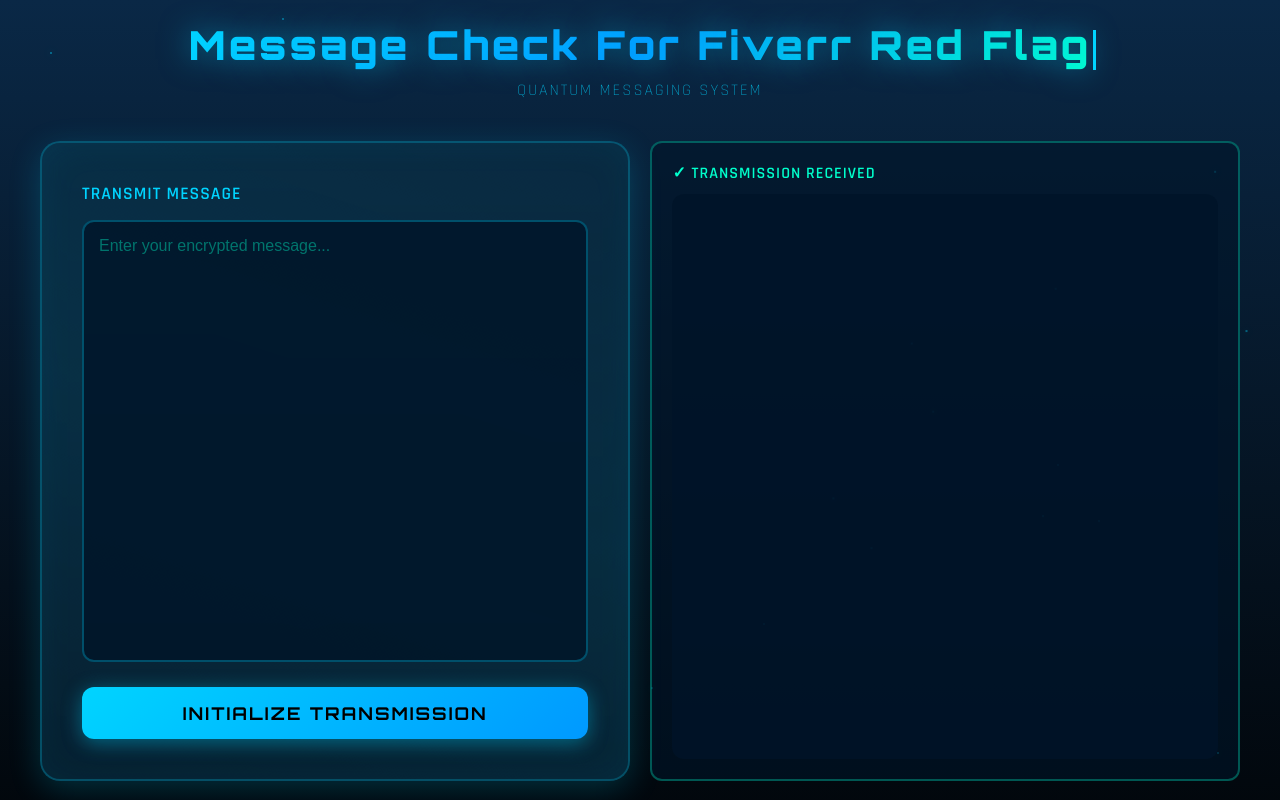
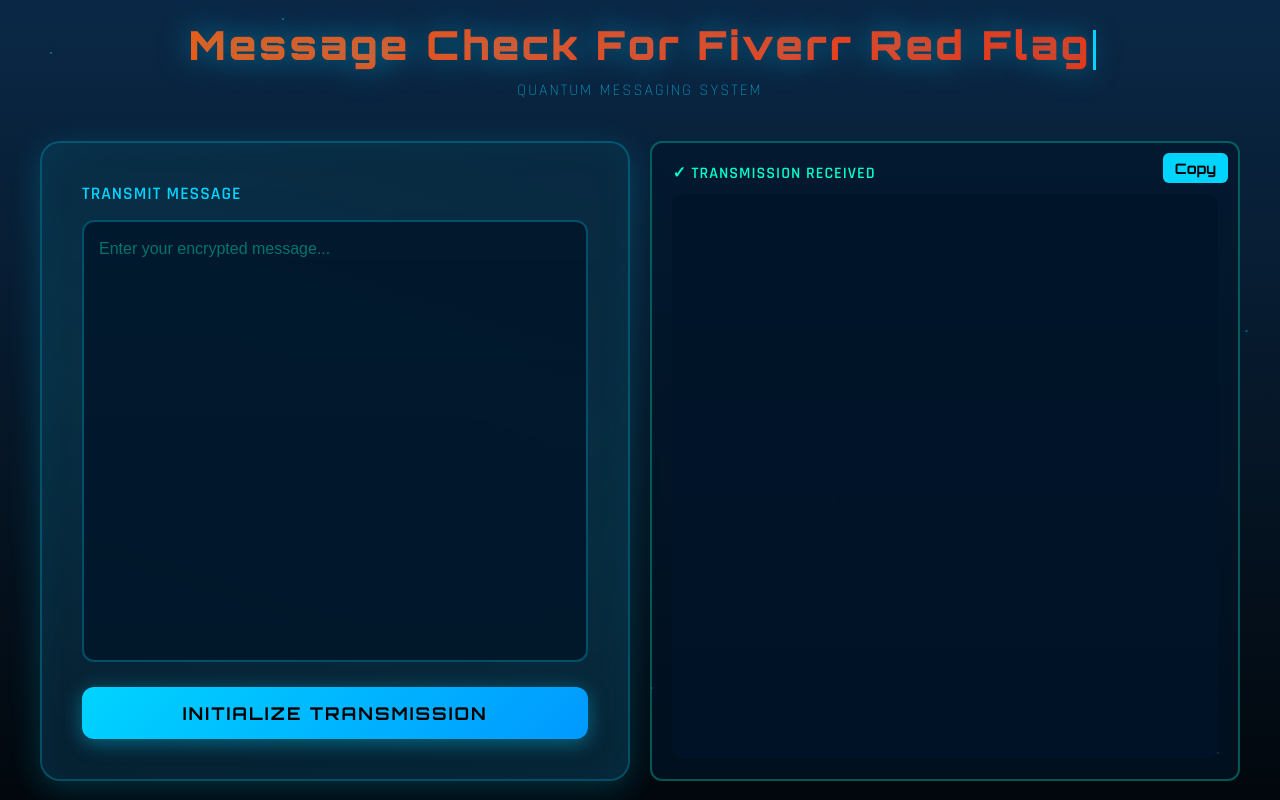
Before and after one commit to anayet71/Fiver-Message-Checker-a, a plain HTML site: page index.html in a window 1280 px wide. Shown: the top 800 px of the page. Drawn offline with Linux system fonts and the light colour scheme.

Commit message:
added copy button

```diff
--- a/index.html
+++ b/index.html
@@ -45,7 +45,7 @@
         font-family: 'Orbitron', sans-serif;
         font-size: 2.5rem;
         font-weight: 900;
-        background: linear-gradient(135deg, #00d4ff, #0099ff, #00ffcc);
+        background: linear-gradient(135deg, #ff5100, #f34317, #ff2600);
         -webkit-background-clip: text;
         -webkit-text-fill-color: transparent;
         background-clip: text;
@@ -156,6 +156,8 @@
         resize: none;
         transition: all 0.3s ease;
         outline: none;
+        font-weight: 500;
+        line-height: 150%;
     }
 
     .message-textarea:focus {
@@ -225,6 +227,13 @@
         flex-direction: column;
     }
 
+    .message-display {
+        position: relative;
+        /* add this */
+        /* rest of existing styles */
+    }
+
+
     .message-header {
         color: #00ffcc;
         font-weight: 600;
@@ -249,8 +258,8 @@
     }
 
     .forbidden-word {
-        background: #ffcc00;
-        color: #000;
+        /* background: #4b4323; */
+        color: #d1b200;
         padding: 2px 6px;
         border-radius: 4px;
         font-weight: 600;
@@ -397,8 +406,13 @@
 
             <div class="message-display" id="messageDisplay">
                 <div class="message-header">✓ Transmission Received</div>
+                <button id="copyBtn" title="Copy Message"
+                    style="position:absolute; top:10px; right:10px; padding:6px 12px; background:#00d4ff; border:none; border-radius:6px; color:#000; font-weight:700; cursor:pointer; font-family: 'Orbitron', sans-serif; font-size:0.9rem; transition: background 0.3s ease;">
+                    Copy
+                </button>
                 <div class="message-content" id="messageContent"></div>
             </div>
+
         </div>
 
         <div class="keywords-section">
@@ -464,11 +478,56 @@
 
         // Forbidden words list
         const forbiddenWords = [
-            'Contact', 'Skype', 'Zoom', 'Whatsapp', 'Email', 'Messenger',
-            'Outside of Fiverr', 'I work in other places besides Fiverr',
-            'pay', 'Payment', 'Paypal', 'Payoneer', 'Bank Account', 'Money',
-            'Credit card details', 'Transferwise', 'Peopleperhour', 'Upwork',
-            'Freelancer .com', 'Positive Rating', 'Five Star', 'Negative Feedback'
+            "Contact",
+            "Skype",
+            "Zoom",
+            "Whatsapp",
+            "Email",
+            "Messenger",
+            "Outside",
+            "Outside of Fiverr",
+            "I work in other places besides Fiverr",
+            "pay",
+            "Payment",
+            "Paypal",
+            "Payoneer",
+            "Bank Account",
+            "Money",
+            "Credit card details",
+            "Transferwise",
+            "Peopleperhour",
+            "Upwork",
+            "Freelancer.com",
+            "Positive Rating",
+            "Five Star",
+            "Negative Feedback",
+            "Telegram",
+            "Signal",
+            "WeChat",
+            "Viber",
+            "Line",
+            "Discord",
+            "Venmo",
+            "CashApp",
+            "Zelle",
+            "Wire Transfer",
+            "Western Union",
+            "Bitcoin",
+            "Cryptocurrency",
+            "Let’s talk outside",
+            "Off Fiverr",
+            "Outside platform",
+            "Contact me privately",
+            "Private chat",
+            "Review",
+            "Testimonial",
+            "Score",
+            "Feedback score",
+            "Hack",
+            "Crack",
+            "Illegal",
+            "Porn",
+            "Adult content"
         ];
 
         // Function to process message and highlight forbidden words
@@ -512,6 +571,22 @@
                 submitBtn.click();
             }
         });
+        const copyBtn = document.getElementById('copyBtn');
+
+        copyBtn.addEventListener('click', () => {
+            const textToCopy = messageContent.innerText; // plain text, without HTML tags
+            if (!textToCopy) return;
+
+            navigator.clipboard.writeText(textToCopy).then(() => {
+                copyBtn.textContent = 'Copied!';
+                setTimeout(() => {
+                    copyBtn.textContent = 'Copy';
+                }, 1500);
+            }).catch(() => {
+                alert('Failed to copy text.');
+            });
+        });
+
     </script>
 </body>
 
```
